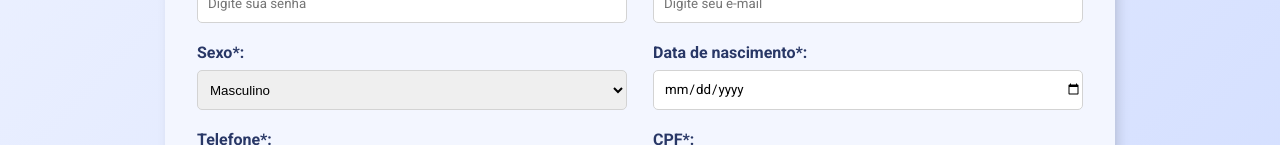
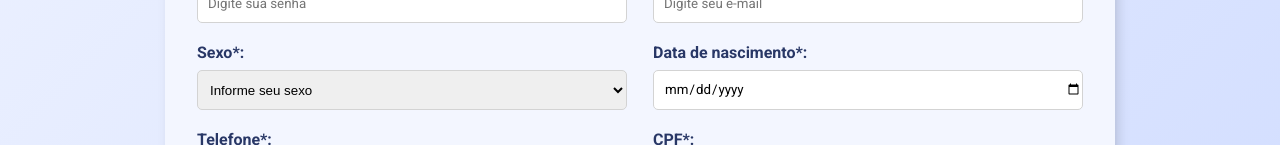
Before and after one commit to gabbrieu/QuebraGalho, a Next.js app in the folder frontend/quebragalho-site/: page /criar-usuario in a window 1280 px wide. Shown: the part 655-800 px from the top of the page. Built offline with nearby package versions, Linux system fonts and the light colour scheme.

Commit message:
refactor: changes to link backend

```diff
--- a/frontend/quebragalho-site/src/pages/criar-usuario.tsx
+++ b/frontend/quebragalho-site/src/pages/criar-usuario.tsx
@@ -36,6 +36,9 @@ type Professional = {
   aboutMe: string;
 };
 
+const urlCustomer = 'http://localhost:3001/customer';
+const urlWorker = 'http://localhost:3001/worker';
+
 export default function Criarusuario() {
   // eslint-disable-next-line react-hooks/rules-of-hooks
   const [abaSelecionada, setAbaSelecionada] = useState(0);
@@ -45,6 +48,7 @@ export default function Criarusuario() {
     name: '',
     password: '',
     confirmPassword: '',
+    gender: '',
     email: '',
     birthDate: '',
     phone: '',
@@ -65,14 +69,63 @@ export default function Criarusuario() {
     console.log(newdata);
   }
 
-  function onSubmit() {
+  async function onSubmit() {
     event.preventDefault();
     if (abaSelecionada === 0) {
+      if (abaPessoa === 0) {
+        // conta com cpf
+        const request = await axios.post(
+          urlCustomer,
+          {
+            fullName: data.name,
+            password: data.password,
+            gender: data.gender.toLowerCase(),
+            document: data.cpf,
+            cellPhone: data.phone,
+            birth_date: data.birthDate,
+            email: data.email,
+            status: true,
+          },
+          {
+            headers: {
+              'Access-Control-Allow-Origin': '*',
+              'Access-Control-Allow-Methods': 'POST ',
+              'Content-Type': 'application/json',
+            },
+          }
+        );
+
+        console.log(request);
+      }
       //conta cliente
     } else {
+      if (abaPessoa === 0) {
+        const request = await axios.post(
+          urlWorker,
+          {
+            fullName: data.name,
+            password: data.password,
+            gender: data.gender,
+            document: data.cpf,
+            cellPhone: data.phone,
+            birth_date: data.birthDate,
+            email: data.email,
+            available: data.aboutMe,
+            //linkedIn: data.linkedin,
+            photo_url: data.imageProfile,
+            status: true,
+          },
+          {
+            headers: {
+              'Access-Control-Allow-Origin': '*',
+              'Access-Control-Allow-Methods': 'POST ',
+              'Content-Type': 'application/json',
+            },
+          }
+        );
+        console.log(request.status);
+      }
     }
-
-    const sendUser = axios.post('');
   }
 
   function selecionarAba(id: number) {
@@ -205,16 +258,17 @@ export default function Criarusuario() {
                 </div>
                 <div className={styles.inputLabel}>
                   <label> Sexo*: </label>
-                  <select className={styles.selectDefault} name='sexo'>
-                    <option onChange={(e) => handle(e)} value='masculino'>
-                      Masculino
-                    </option>
-                    <option onChange={(e) => handle(e)} value='feminino'>
-                      Feminino
-                    </option>
-                    <option onChange={(e) => handle(e)} value='não informado'>
-                      Não informado
-                    </option>
+                  <select
+                    onChange={(e) => handle(e)}
+                    value={data.gender}
+                    className={styles.selectDefault}
+                    name='gender'
+                    id='gender'
+                  >
+                    <option value='Informar sexo'> Informe seu sexo </option>
+                    <option value='masculino'>Masculino</option>
+                    <option value='feminino'>Feminino</option>
+                    <option value='não informado'>Não informar</option>
                   </select>
                 </div>
                 <div className={styles.inputLabel}>
@@ -266,7 +320,7 @@ export default function Criarusuario() {
                     </>
                   )}
                 </div>
-                <div className={styles.inputLabel}>
+                {/* <div className={styles.inputLabel}>
                   <label> CEP*: </label>
                   <input placeholder='Digite seu cpf' required type='text' />
                 </div>
@@ -280,7 +334,7 @@ export default function Criarusuario() {
                     required
                     type='text'
                   />
-                </div>
+                </div> */}
                 <div className={styles.inputLabel}>
                   <label>Foto de Perfil*: </label>
                   <input
@@ -340,7 +394,7 @@ export default function Criarusuario() {
               </div>
               <div className={styles.camposBotao}>
                 <span>*Campos obrigatórios</span>
-                <button>Cadastrar</button>
+                <button type='submit'>Cadastrar</button>
               </div>
             </form>
           </div>
```
